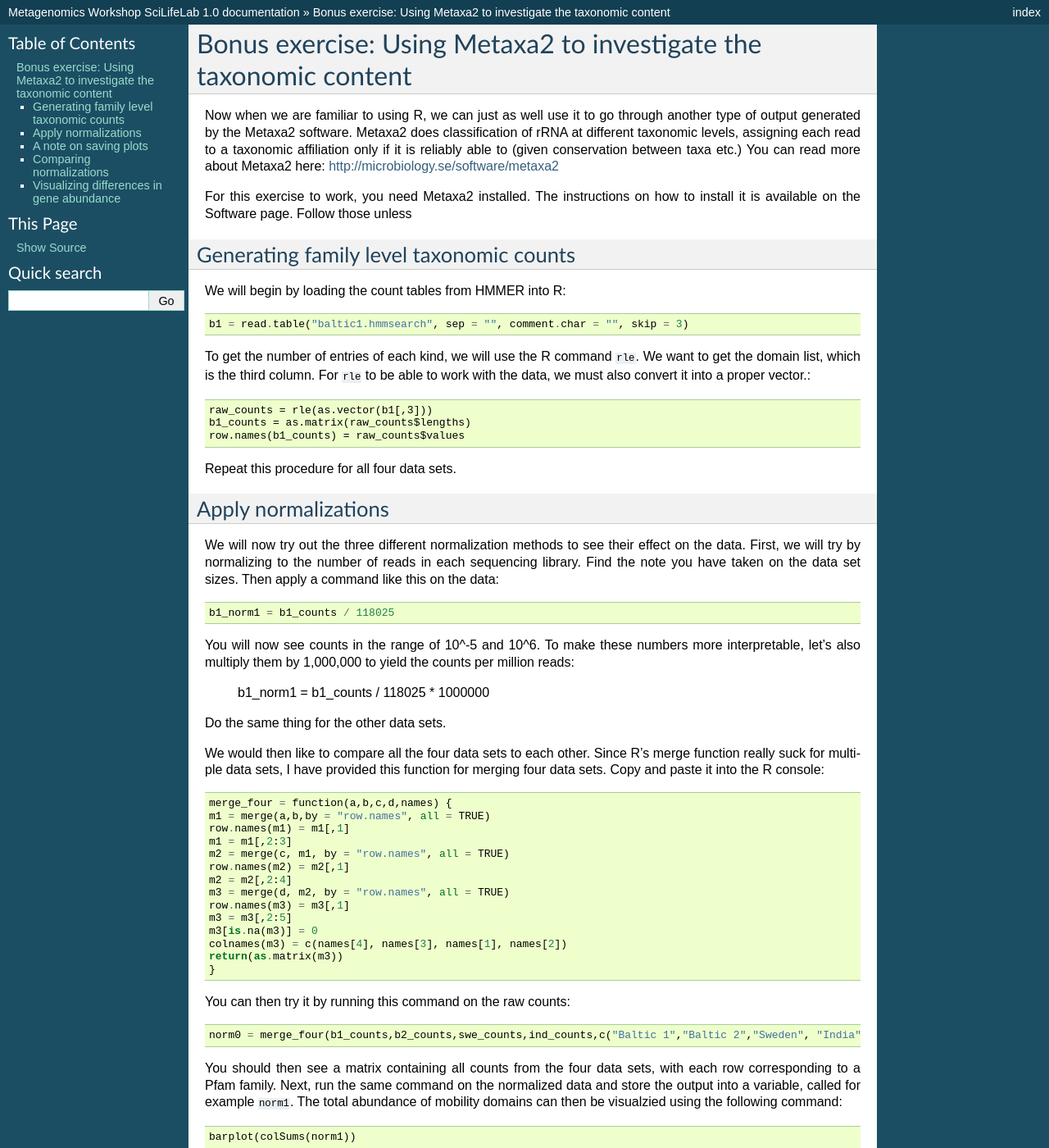
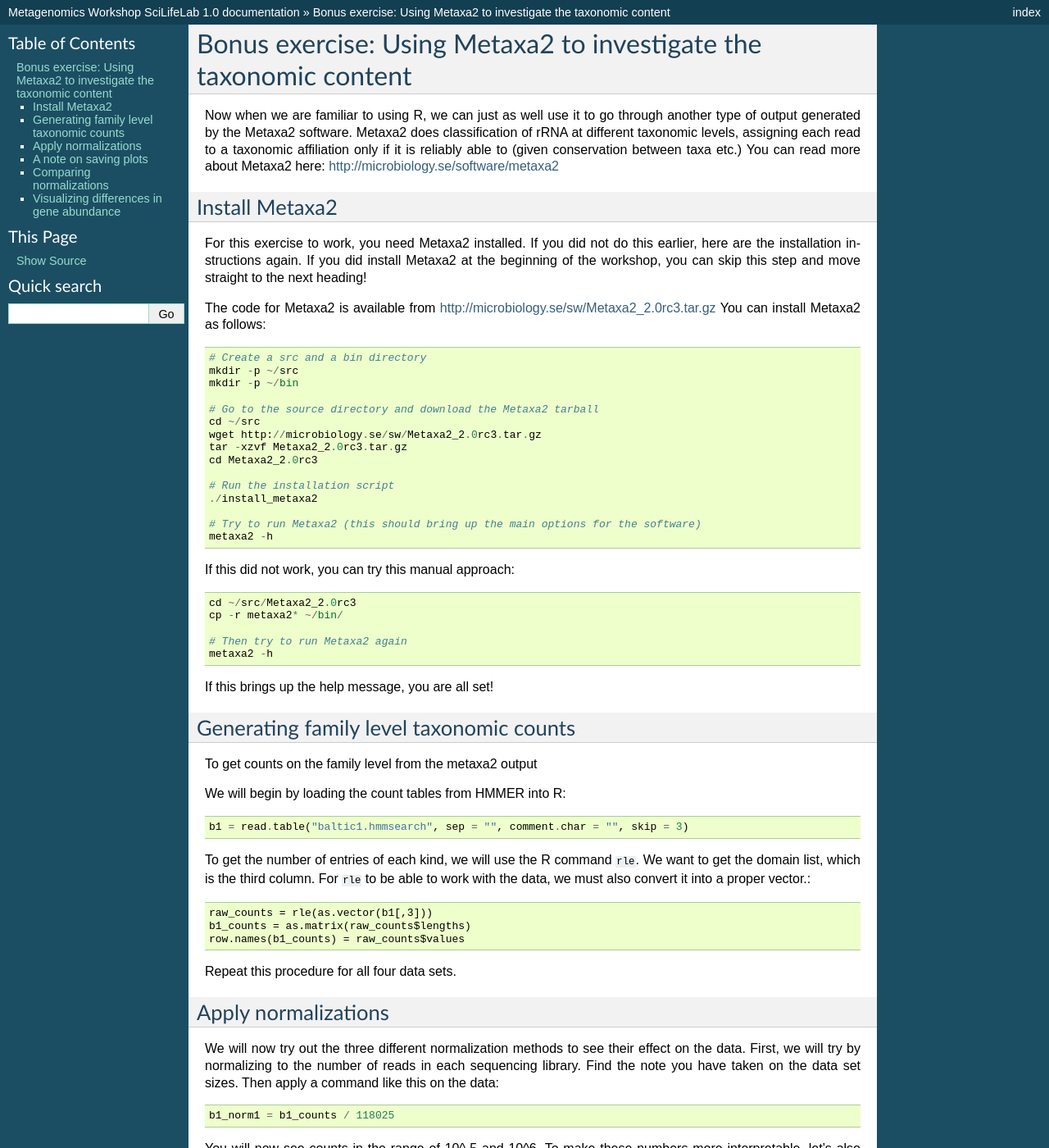
Before and after one commit to inodb/2014-5-metagenomics-workshop, a Sphinx documentation site: the page built from source/annotation/metaxa2.rst, in a window 1280 px wide and 1400 px high. Shown: the whole window at 82% size. Built offline with Sphinx 7.4.7, drawn with Linux system fonts in a browser that asks for light colours.

Commit message:
Update metaxa2.rst

```diff
--- a/source/annotation/metaxa2.rst
+++ b/source/annotation/metaxa2.rst
@@ -8,11 +8,50 @@
 between taxa etc.) You can read more about Metaxa2 here:
 http://microbiology.se/software/metaxa2
 
-For this exercise to work, you need Metaxa2 installed. The instructions on
-how to install it is available on the Software page. Follow those unless
+Install Metaxa2
+===============
+For this exercise to work, you need Metaxa2 installed. If you did not do this
+earlier, here are the installation instructions again. If you did install
+Metaxa2 at the beginning of the workshop, you can skip this step and move
+straight to the next heading!
+
+The code for Metaxa2 is available from http://microbiology.se/sw/Metaxa2_2.0rc3.tar.gz
+You can install Metaxa2 as follows::
+
+    # Create a src and a bin directory
+    mkdir -p ~/src
+    mkdir -p ~/bin
+
+    # Go to the source directory and download the Metaxa2 tarball
+    cd ~/src
+    wget http://microbiology.se/sw/Metaxa2_2.0rc3.tar.gz
+    tar -xzvf Metaxa2_2.0rc3.tar.gz
+    cd Metaxa2_2.0rc3
+
+    # Run the installation script
+    ./install_metaxa2
+
+    # Try to run Metaxa2 (this should bring up the main options for the software)
+    metaxa2 -h
+
+If this did not work, you can try this manual approach::
+
+    cd ~/src/Metaxa2_2.0rc3
+    cp -r metaxa2* ~/bin/
+
+    # Then try to run Metaxa2 again
+    metaxa2 -h
+
+If this brings up the help message, you are all set!
+
 
 Generating family level taxonomic counts
 ========================================
+
+To get counts on the family level from the metaxa2 output
+
+
+
 
 We will begin by loading the count tables from HMMER into R::
 
```
